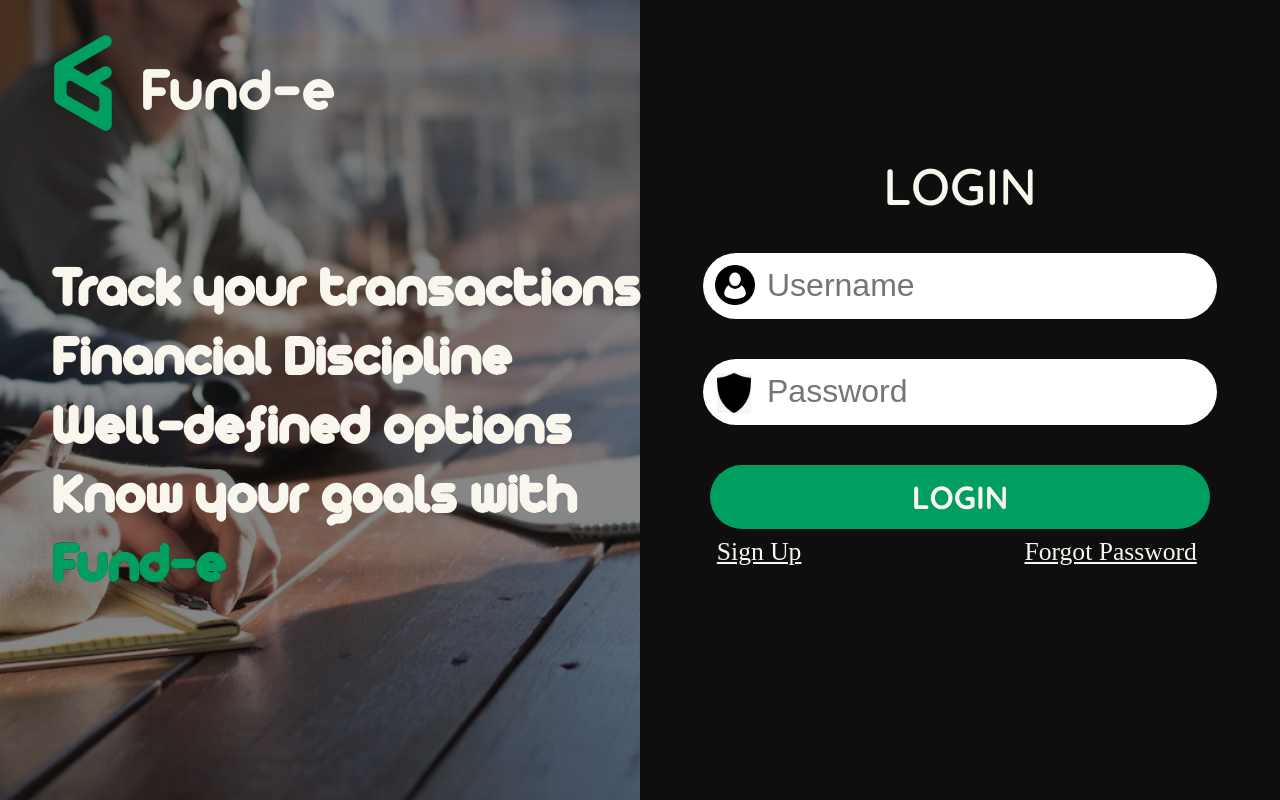
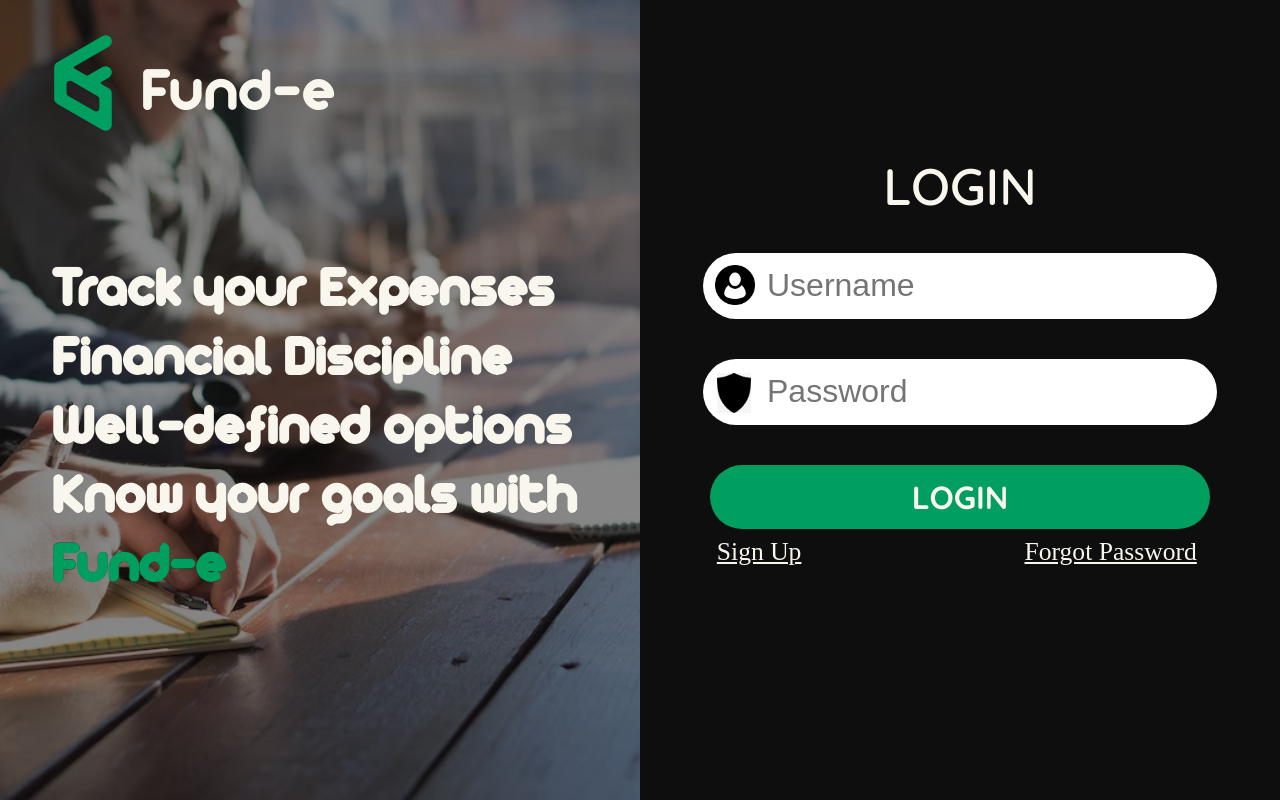
Before and after one commit to Mooyi07/Fund-E, a PHP site: page / in a window 1280 px wide. Run offline with PHP 8.4, Linux system fonts and the light colour scheme; style sheets or scripts are compiled from the project's sources.

Commit message:
Update index.php

```diff
--- a/index.php
+++ b/index.php
@@ -22,7 +22,7 @@
             </div>
             <div class="slogan">
                 <h1>
-                    Track your transactions <br>
+                    Track your Expenses <br>
                     Financial Discipline <br>
                     Well-defined options <br>
                     Know your goals with <br>
```
